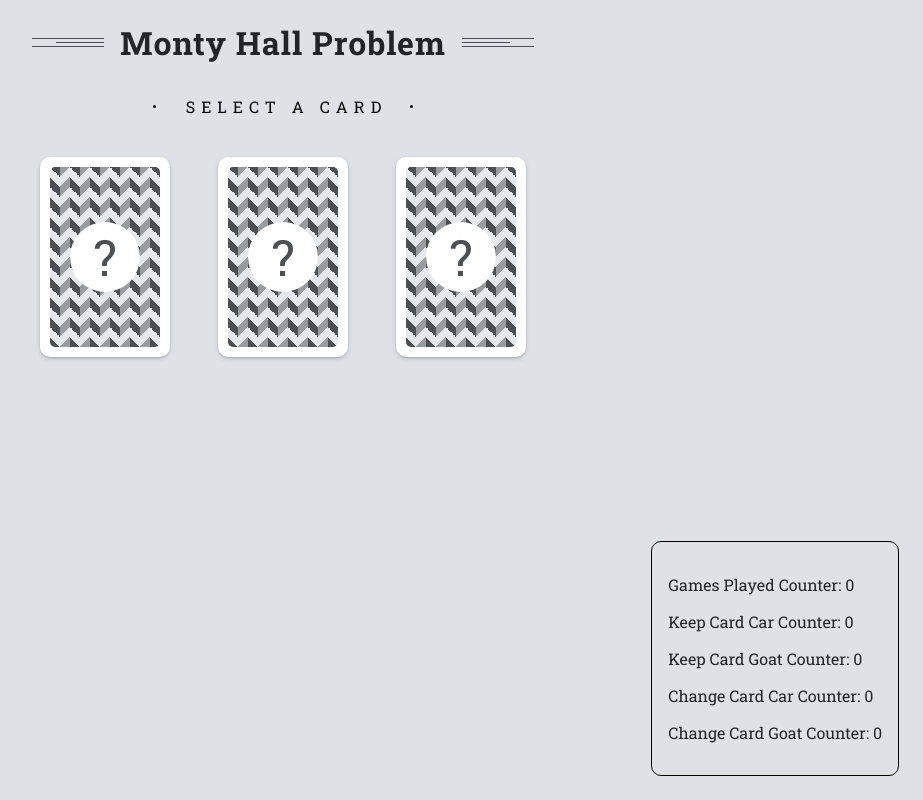
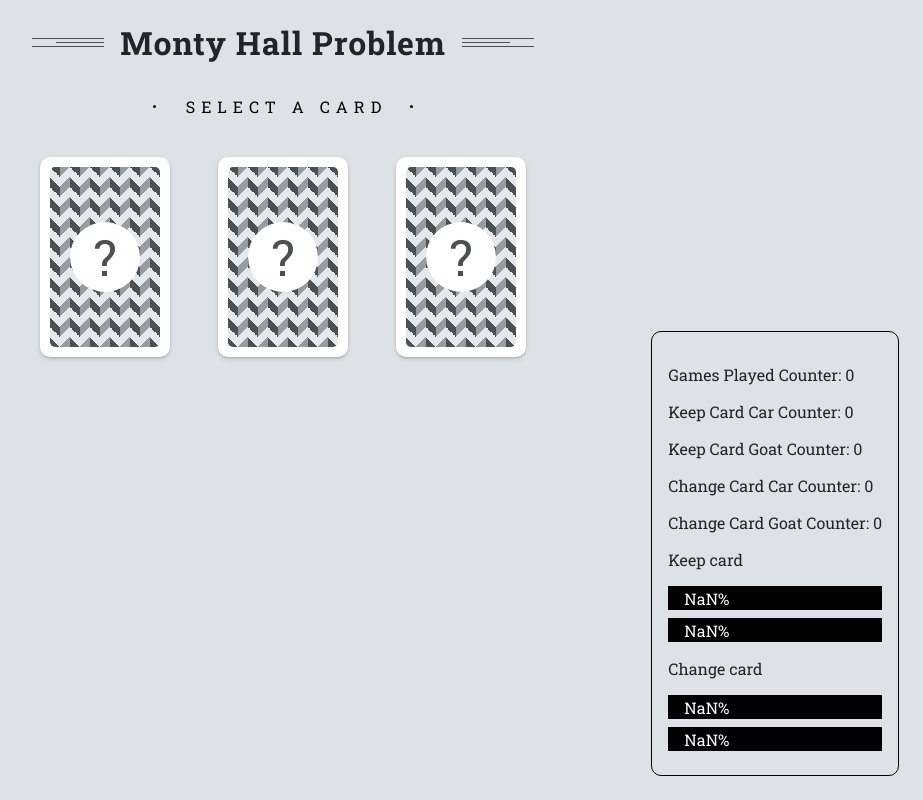
Before and after one commit to juan-antonio-ledesma/monty-hall-problem, a Next.js app: page / in a window 1280 px wide. Shown: the whole page, without its empty margins (357-1280 px from the left). Built offline with nearby package versions, Linux system fonts and the light colour scheme.

Commit message:
Improve Stats component

```diff
--- a/src/components/stats/Stats.jsx
+++ b/src/components/stats/Stats.jsx
@@ -9,6 +9,27 @@ const Stats = ({ stats }) => {
     changeCardGoatCounter,
   } = stats
 
+  const getPercentage = (amount, total) => {
+    return `${((amount * 100) / total).toFixed(2)}%`
+  }
+
+  const totalKeepCard = keepCardCarCounter + keepCardGoatCounter
+  const percentageKeepCardCar = getPercentage(keepCardCarCounter, totalKeepCard)
+  const percentageKeepCardGoat = getPercentage(
+    keepCardGoatCounter,
+    totalKeepCard,
+  )
+
+  const totalChangeCard = changeCardCarCounter + changeCardGoatCounter
+  const percentageChangeCardCar = getPercentage(
+    changeCardCarCounter,
+    totalChangeCard,
+  )
+  const percentageChangeCardGoat = getPercentage(
+    changeCardGoatCounter,
+    totalChangeCard,
+  )
+
   return (
     <div className="stats">
       <p>Games Played Counter: {gamesPlayedCounter}</p>
@@ -16,6 +37,14 @@ const Stats = ({ stats }) => {
       <p>Keep Card Goat Counter: {keepCardGoatCounter}</p>
       <p>Change Card Car Counter: {changeCardCarCounter}</p>
       <p>Change Card Goat Counter: {changeCardGoatCounter}</p>
+
+      <p>Keep card</p>
+      <div className="stats-bar">{percentageKeepCardCar}</div>
+      <div className="stats-bar">{percentageKeepCardGoat}</div>
+
+      <p>Change card</p>
+      <div className="stats-bar">{percentageChangeCardCar}</div>
+      <div className="stats-bar">{percentageChangeCardGoat}</div>
     </div>
   )
 }
--- a/src/components/stats/stats.scss
+++ b/src/components/stats/stats.scss
@@ -5,4 +5,14 @@
   position: absolute;
   bottom: 24px;
   right: 24px;
+
+  &-bar {
+    height: 24px;
+    display: flex;
+    align-items: center;
+    padding-left: 16px;
+    background-color: $black;
+    color: white;
+    margin: 8px 0;
+  }
 }
--- a/src/pages/index.js
+++ b/src/pages/index.js
@@ -164,7 +164,7 @@ export default function Home() {
 
       <MainTitle text="Monty Hall Problem" />
 
-      <Subtitle text={'SELECT A CARD'} isGameStarted={gameStarted} />
+      <Subtitle text="SELECT A CARD" isGameStarted={gameStarted} />
 
       <Cards isGameStarted={gameStarted} isResultShown={result.isResultShown}>
         {cards.map((card, index) => {
```
